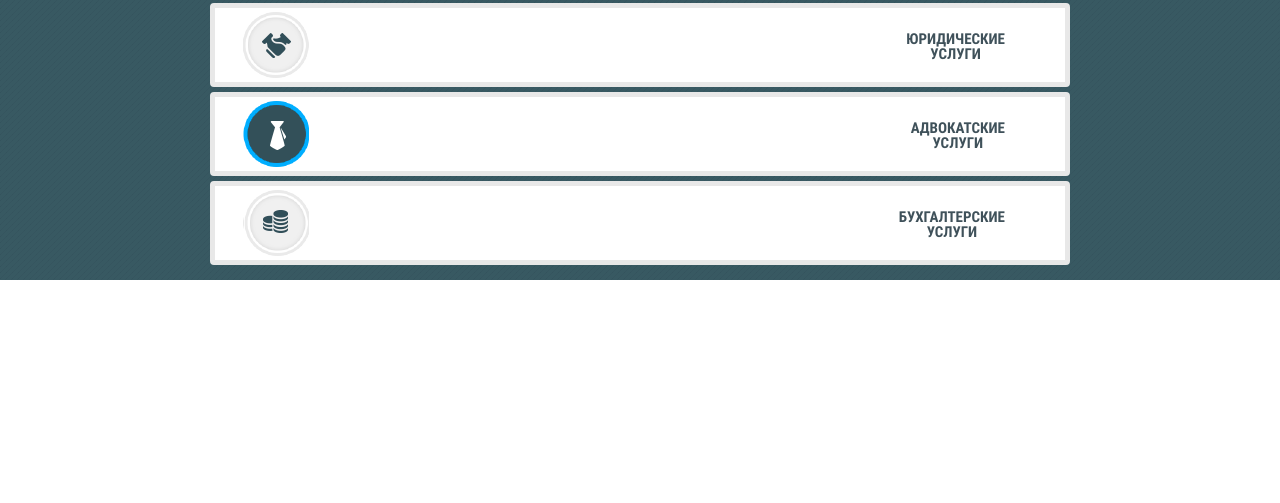
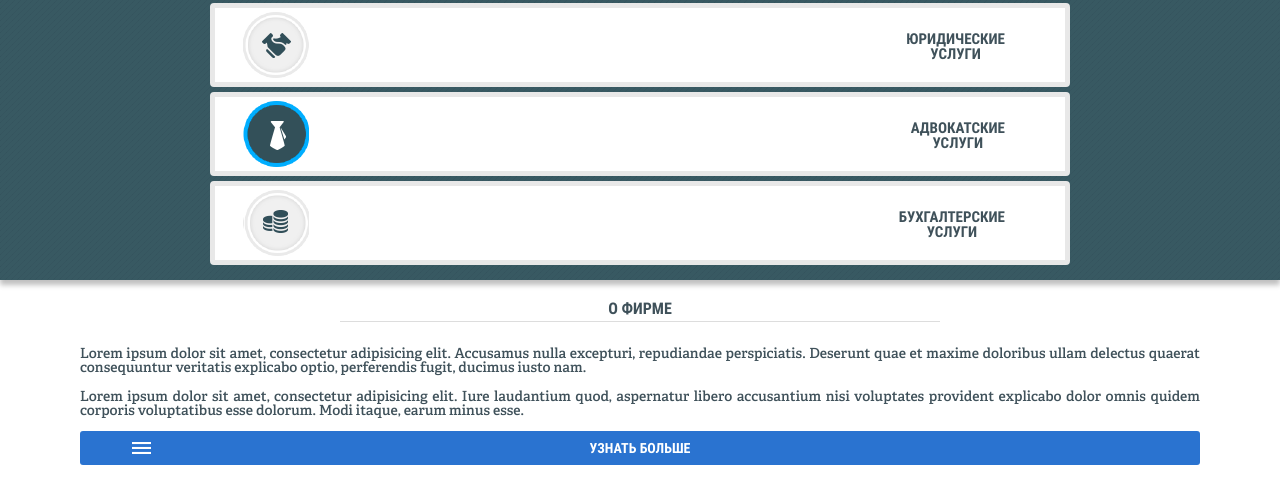
Before and after one commit to Antidepresant/Bastion, a plain HTML site: page index.html in a window 1280 px wide. Shown: the part 87-590 px from the top of the page. Drawn offline with Linux system fonts and the light colour scheme.

Commit message:
added section about-company

```diff
--- a/css/style.css
+++ b/css/style.css
@@ -25,6 +25,14 @@
     font-family: "Roboto Regular";
     src: url(../fonts/Roboto-Regular.ttf);
 }
+@font-face {
+    font-family: "Adelle CY";
+    src: url(../fonts/Adelle_Cyrillic-SemiBold.ttf);
+}
+h5 {
+    font: bold 87.5%/100% "Roboto Condensed", Arial, sans-serif;
+    text-transform: uppercase;
+}
 #wrapper {
     position: relative;
     width: 100%;
@@ -39,6 +47,9 @@
 header {
     padding-top: 8px;
     background: url("../img/header-bg.png") repeat 0 0;
+    -webkit-box-shadow: 0px 5px 5px 0px rgba(0,0,0,0.25);
+    -moz-box-shadow: 0px 5px 5px 0px rgba(0,0,0,0.25);
+    box-shadow: 0px 5px 5px 0px rgba(0,0,0,0.25);
 }
 #logo {
     position: relative;
@@ -318,3 +329,54 @@ nav .container {
 #menu-exit img {
     vertical-align: bottom;
 }
+#about-company {
+    padding: 19px 0 40px;
+    color: #3f515a;
+}
+.firm {
+    text-align: center;
+    margin-bottom: 13px;
+}
+#about-company .firm h4 {
+    font: bold 100% "Roboto Condensed", arial, sans-serif;
+    margin-bottom: 3px;
+    font-size: 100%;
+    text-transform: uppercase;
+}
+#about-company .firm p {
+    text-align: justify;
+    font: 87.5%/100% "Adelle CY", Arial, sans-serif;
+}
+#about-company .firm p:first-of-type {
+    margin-bottom: 15px;
+}
+.line {
+    display: block;
+    width: 53.57%;
+    height: 1px;
+    background-color: #dddddd;
+    margin-bottom: 25px;
+}
+.more {
+    position: relative;
+    text-align: center;
+    padding: 10px 0;
+    background-color: #2a73d0;
+    color: #fff;
+    -webkit-border-radius: 3px;
+    -moz-border-radius: 3px;
+    -ms-border-radius: 3px;
+    -o-border-radius: 3px;
+    border-radius: 3px;
+}
+.button-more {
+    position: absolute;
+    width: 19px;
+    height: 12px;
+    top: 11px;
+    left: 4.64%;
+    background: url(../img/button-sprite.png) no-repeat 0 0;
+}
+.button-more:hover {
+    background-position: 0 -12px;
+}
--- a/index.html
+++ b/index.html
@@ -31,7 +31,7 @@
                     <a href="/">Бастион</a>
                 </div>
             </div>
-            <div id="services">
+            <section id="services">
                 <div class="service-item clearfix">
                     <a class="service-item-link left" href="#">&nbsp;</a>
                     <span class="right">ЮРИДИЧЕСКИЕ</br>УСЛУГИ</span>
@@ -44,7 +44,7 @@
                     <a class="service-item-link left" href="#">&nbsp;</a>
                     <span class="right">БУХГАЛТЕРСКИЕ</br>УСЛУГИ</span>
                 </div>
-            </div>
+            </section>
         </div>
     </header>
     <a  id="touch-menu" href="javascript:void(0)" onclick="show('navigation')"></a>
@@ -82,6 +82,18 @@
             </a>
         </div>
     </nav>
+    <section id="about-company" class="container">
+        <div class="firm">
+            <h4>О фирме</h4>
+            <span class="line"></span>
+            <p>Lorem ipsum dolor sit amet, consectetur adipisicing elit. Accusamus nulla excepturi, repudiandae perspiciatis. Deserunt quae et maxime doloribus ullam delectus quaerat consequuntur veritatis explicabo optio, perferendis fugit, ducimus iusto nam.</p>
+            <p>Lorem ipsum dolor sit amet, consectetur adipisicing elit. Iure laudantium quod, aspernatur libero accusantium nisi voluptates provident explicabo dolor omnis quidem corporis voluptatibus esse dolorum. Modi itaque, earum minus esse.</p>
+        </div>
+        <div class="more">
+            <h5>Узнать больше</h5>
+            <a href="#" class="button-more"></a>
+        </div>
+    </section>
 </div>
 </body>
 </html>
```
Also changed, not shown: fonts/Adelle_Cyrillic-SemiBold.ttf (renamed from fonts/Adelle Cyrillic SemiBold.ttf), img/button-sprite.png (added), 1 other file.
